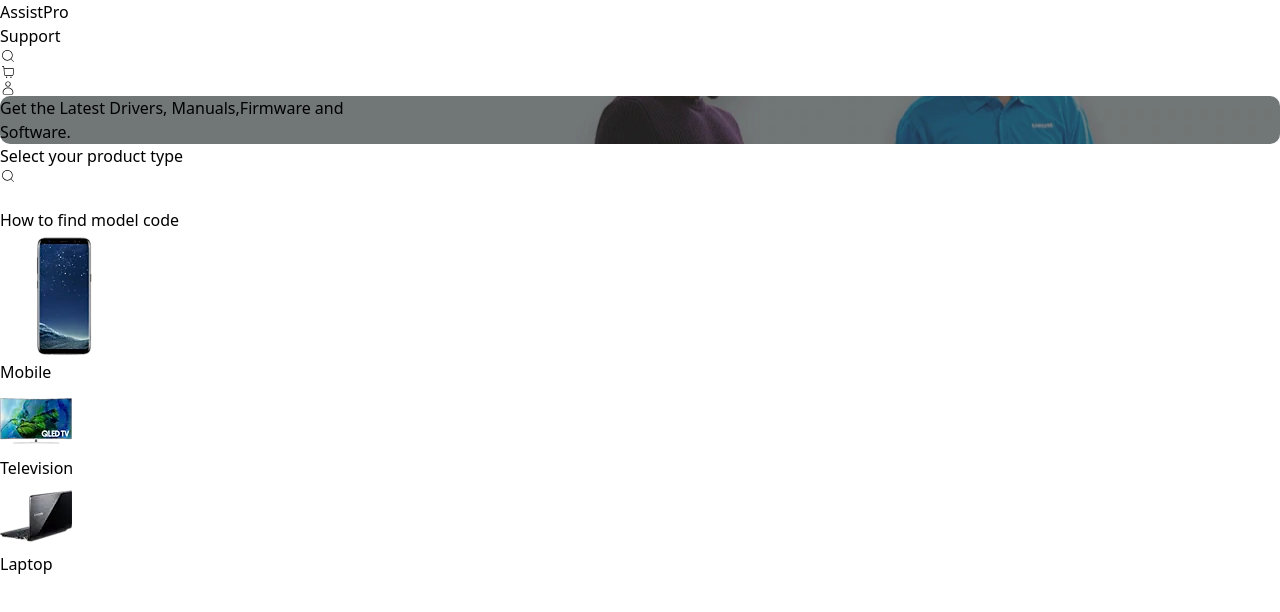
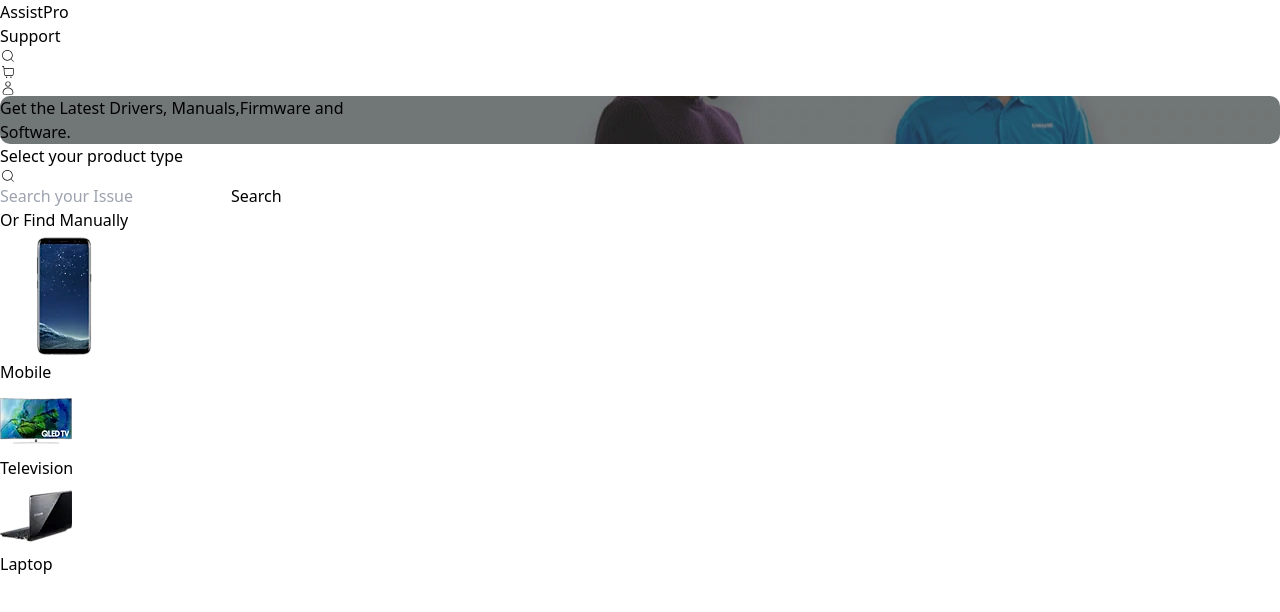
Before and after one commit to Anamika-garg/hackathon, a React (Vite) app: page / in a window 1280 px wide. Shown: the top 612 px of the page. Built offline with nearby package versions, Linux system fonts and the light colour scheme.

Commit message:
Added SolutionCLick Pages

```diff
--- a/package.json
+++ b/package.json
@@ -10,6 +10,7 @@
     "preview": "vite preview"
   },
   "dependencies": {
+    "axios": "^1.7.7",
     "react": "^18.3.1",
     "react-dom": "^18.3.1",
     "react-icons": "^5.3.0",
--- a/src/App.jsx
+++ b/src/App.jsx
@@ -3,6 +3,7 @@
 import Navbar from './components/Navbar'
 import Home from './components/Home'
 import Solution from './components/Solution'
+import SolutionClick from './components/SolutionClick'
 
 const App = () => {
   return (
@@ -11,6 +12,7 @@
     <Routes>
     <Route path='/' element={<Home />} />
     <Route path='/issue/:device' element={<Solution />} />
+    <Route path='/issue/:device/:id' element={<SolutionClick />} />
     </Routes>
     </BrowserRouter>
   )
--- a/src/components/Home.jsx
+++ b/src/components/Home.jsx
@@ -1,8 +1,16 @@
-import React from 'react'
+import React, { useState } from 'react'
 import { CiSearch } from "react-icons/ci";
 import {data} from '../../data'
 import Card from './Card';
+import axios from 'axios';
 const Home = () => {
+    const [inputData , setInputData] = useState('');
+    const searchInput = async() =>{
+        const res = await axios.post('' , {inputData});
+        const data = await res.json();
+
+        setInputData('');
+    }
     return (
         <div className='container m-auto w-[84vw] min-h-[100vh] relative flex flex-col items-center'>
             <div className="img-div w-[100%] flex items-center justify-center mt-[90px] relative h-[360px] bg-img rounded-md">
@@ -11,10 +19,13 @@
             <div className="content-div mt-[30px] min-h-[70vh] w-[100%] flex flex-col gap-[30px]">
                 <h1 className='font-bold text-5xl text-center mt-4'>Select your product type</h1>
 
-                <div className="input-div w-[100%] min-h-[10vh] flex items-center flex-wrap justify-center gap-[25px]">
+                <div className="input-div w-[100%] min-h-[10vh] flex flex-col items-center flex-wrap justify-center gap-[25px]">
+                <div className="input-div w-[100%] flex items-center flex-wrap justify-center gap-[25px]">
                     <label htmlFor="problem" className='relative left-[60px]'><CiSearch className='h-[25px] w-[25px]'/></label>
-                    <input type="text" name='problem' className='w-[450px] h-[50px] rounded-full px-[46px] bg-gray-300'/>
-                    <div className="text-[16px] underline font-black cursor-pointer">How to find model code</div>
+                    <input type="text" placeholder='Search your Issue' name='problem' className='w-[450px] h-[50px] rounded-full px-[46px] bg-gray-300' value={inputData} onChange={(e)=> setInputData(e.target.value)}/>
+                    <button className='bg-slate-300 hover:bg-slate-400 transition-all p-3 w-[100px] rounded-md' onClick={searchInput}>Search</button>
+                    </div>
+                    <div className="text-[16px] underline font-black cursor-pointer">Or Find Manually</div>
                 </div>
                 <div className="mt-[20px] card-con w-[100%] relative min-h-[30vh] gap-[10px] flex-wrap flex items-center justify-center">
 
--- /dev/null
+++ b/src/components/SolutionClick.jsx
@@ -0,0 +1,15 @@
+import React from 'react'
+
+const SolutionClick = () => {
+    return (
+        <>
+            <div className='container m-auto w-[84vw] min-h-[100vh] relative gap-[20px] flex flex-col items-center text-left'>
+                <h1 className='text-6xl w-[80%] font-bold mt-[99px]'>How to resolve slow charging issue in your Mobile</h1>
+                <div className="hr-line h-[2px] w-[80%] relative bg-[#ddd] mt-[30px]"></div>
+                <iframe width="80%" src="https://www.youtube.com/embed/Oh7RMg5322w?si=86_PjurS1sOEnFnh" title="YouTube video player" frameborder="0" className='min-h-[80vh] mb-9' allow="accelerometer; autoplay; clipboard-write; encrypted-media; gyroscope; picture-in-picture; web-share" referrerpolicy="strict-origin-when-cross-origin" allowfullscreen></iframe>
+            </div>
+        </>
+    )
+}
+
+export default SolutionClick
```
Also changed, not shown: 1 other file (tests, documents, lock files or other folders).
